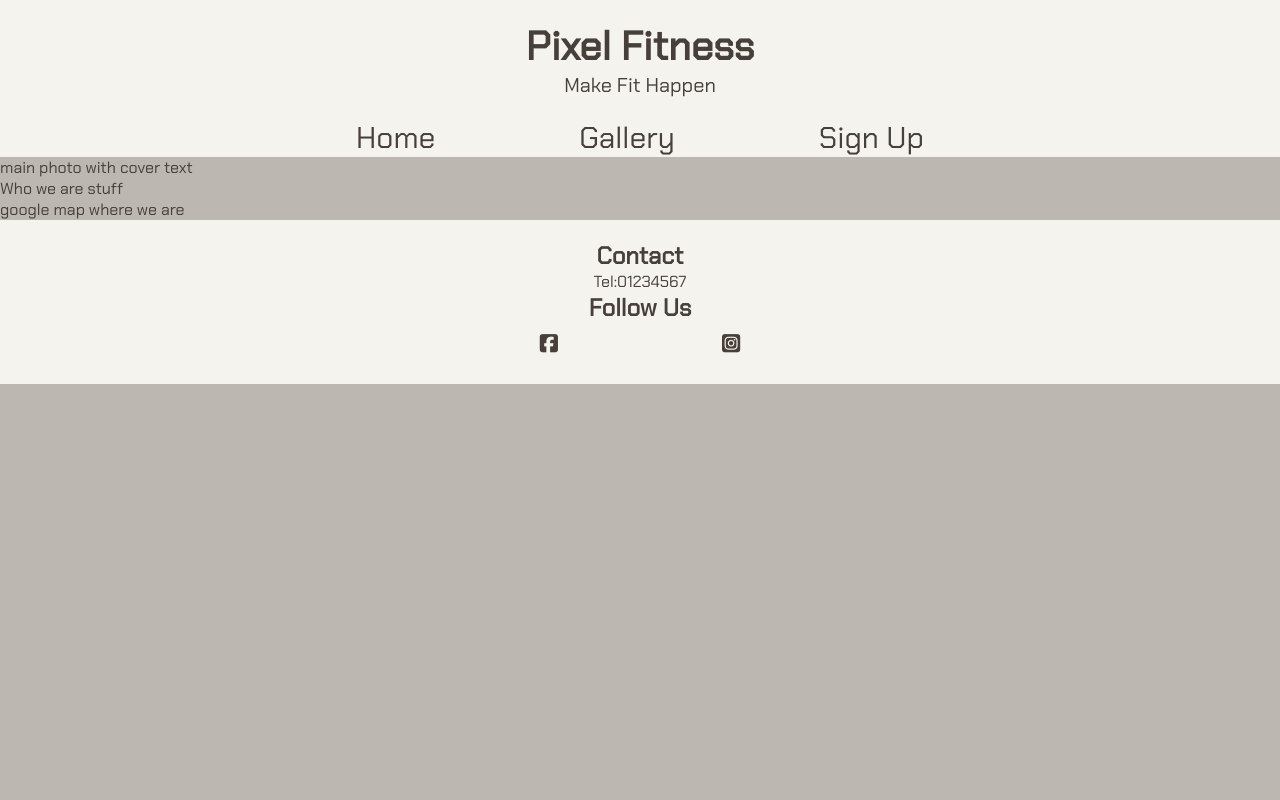
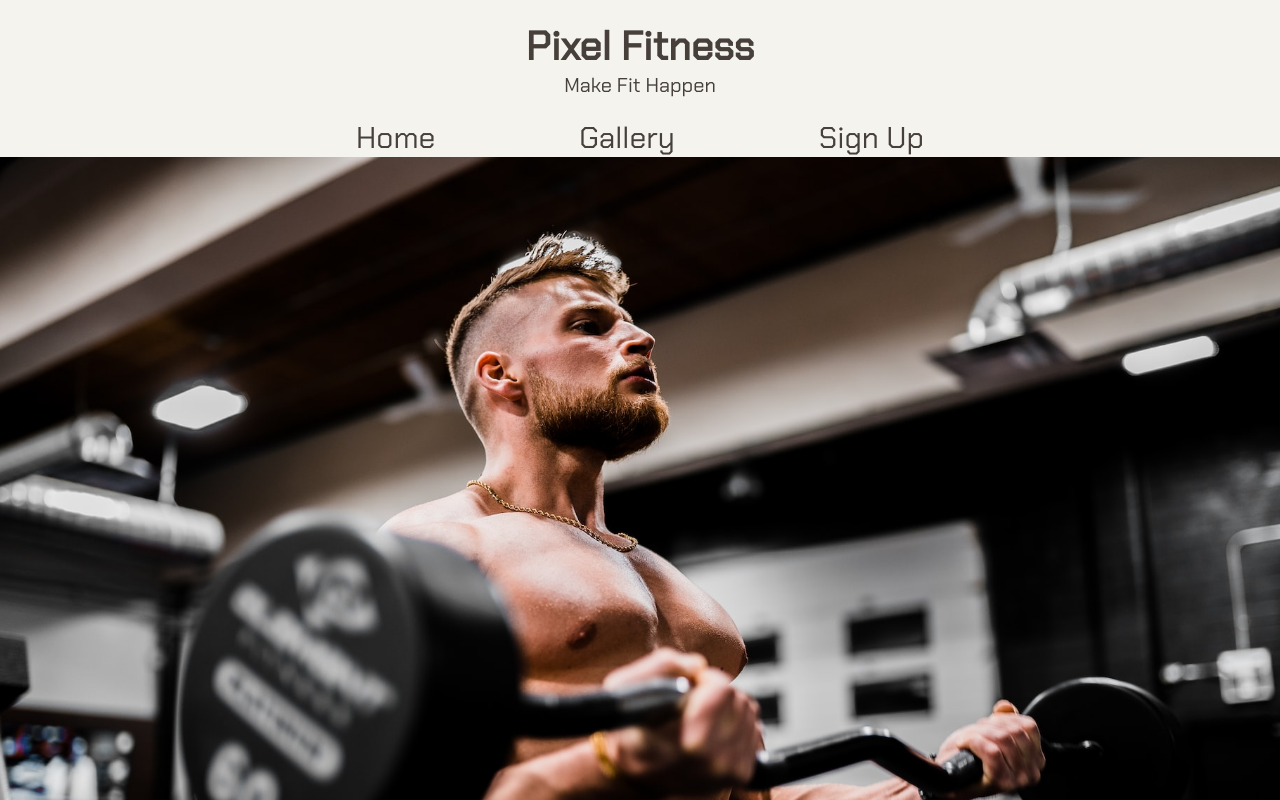
Before and after one commit to kbogar/p1-gym, a plain HTML site: page index.html in a window 1280 px wide. Shown: the top 800 px of the page. Drawn offline with Linux system fonts and the light colour scheme.

Commit message:
Add image section need styling

```diff
--- a/assets/css/style.css
+++ b/assets/css/style.css
@@ -46,6 +46,15 @@ body {
     color: #E0AFA0;
 }
 
+/* image section */
+
+.image {
+    background: url(../images/anastase-maragos-7kEpUPB8vNk-unsplash.jpg) no-repeat center center;
+    height: 900px;
+    width: 100%;
+    background-size: cover;
+}
+
 /* footer */
 
 .footer {
@@ -63,3 +72,11 @@ body {
     font-size: 130%;
     padding: 10px 80px;
 }
+
+/* responsivnes */
+
+@media screen and (max-width: 700px){
+    .menu a {
+        display: block;
+    }
+}
--- a/index.html
+++ b/index.html
@@ -24,7 +24,10 @@
             <a href="#">Sign Up</a>
         </div>
     </header>
-    <section>main photo with cover text</section>
+    <section class="image-section">
+        <div class="image"></div>
+        <div class="image-text"></div>
+    </section>
     <section>Who we are stuff</section>
     <section>google map where we are</section>
     <footer>
```
